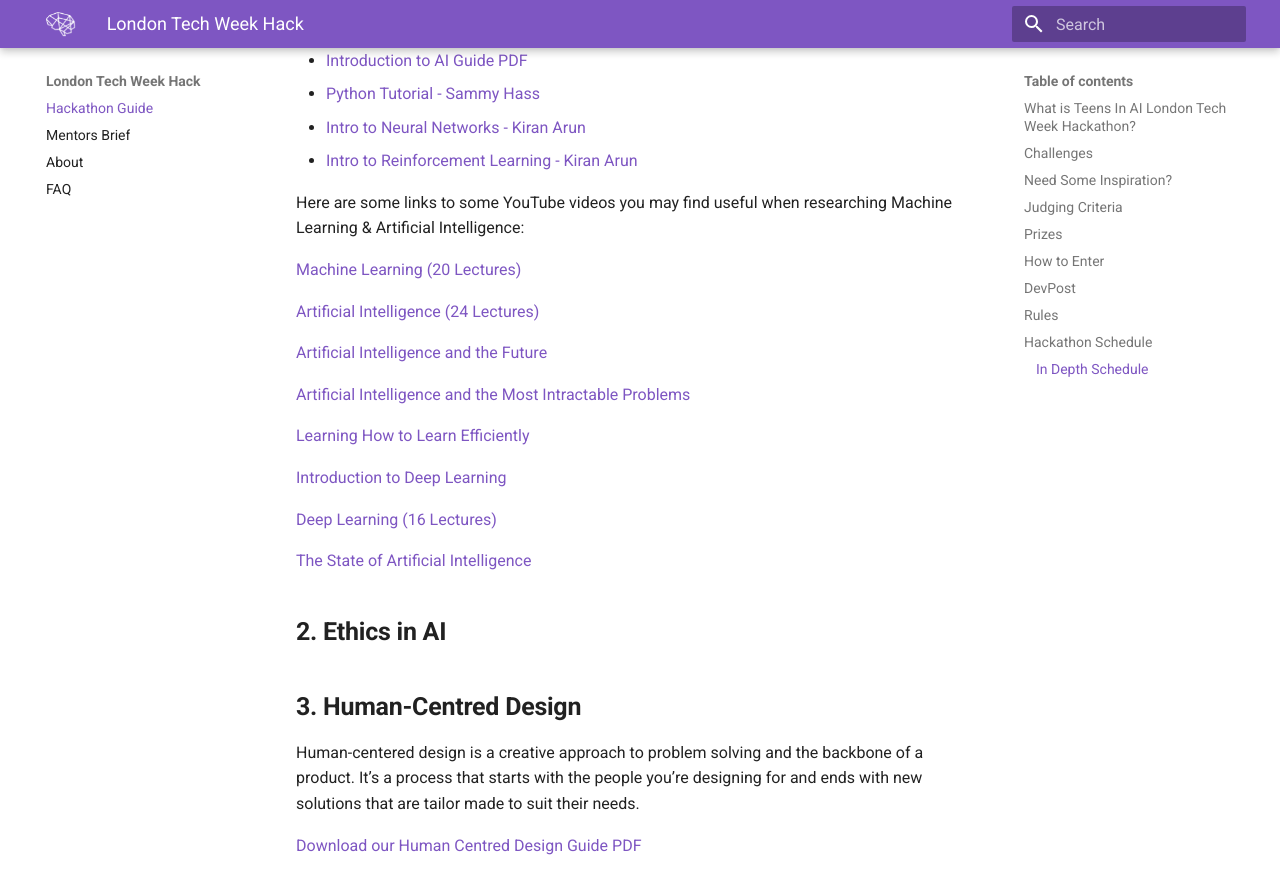
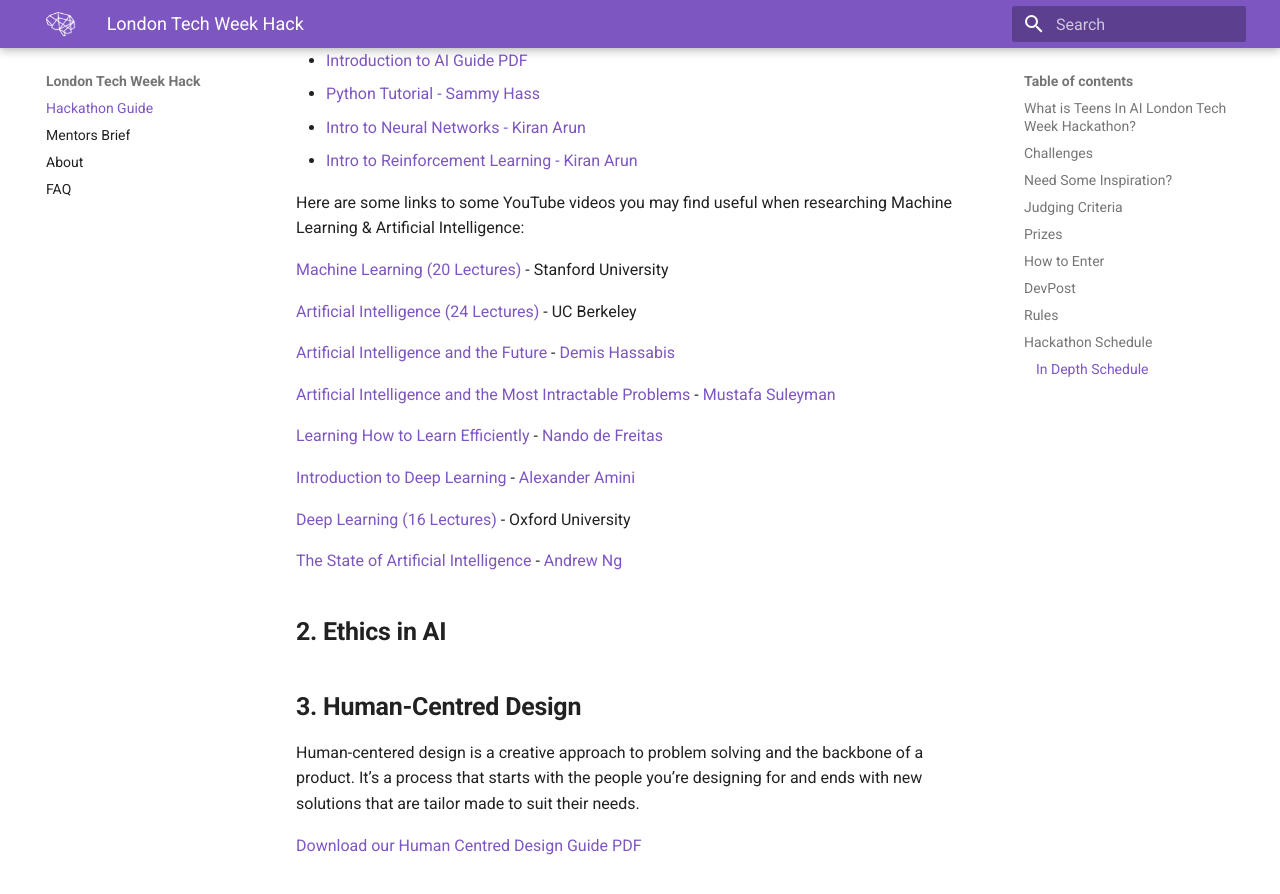
Before and after one commit to elenasinel/tech-week, an MkDocs documentation site: the page built from docs/index.md, in a window 1280 px wide and 900 px high, scrolled down 6907 px. Shown: the top 894 px of the window. Built offline with MkDocs 1.6.1 and Material for MkDocs 9.7.7, drawn with Linux system fonts in a browser that asks for light colours.

Commit message:
Update Documentation “index”

```diff
--- a/docs/index.md
+++ b/docs/index.md
@@ -126,21 +126,21 @@
 
 Here are some links to some YouTube videos you may find useful when researching Machine Learning & Artificial Intelligence:
 
-[Machine Learning (20 Lectures)](https://www.youtube.com/playlist?list=PLA89DCFA6ADACE599)
+[Machine Learning (20 Lectures)](https://www.youtube.com/playlist?list=PLA89DCFA6ADACE599) - Stanford University
 
-[Artificial Intelligence (24 Lectures)](https://www.youtube.com/playlist?list=PL6MuV0DF6AuoviA41dtji6q-PM4hvAcNk)
+[Artificial Intelligence (24 Lectures)](https://www.youtube.com/playlist?list=PL6MuV0DF6AuoviA41dtji6q-PM4hvAcNk) - UC Berkeley
 
-[Artificial Intelligence and the Future](https://www.youtube.com/watch?v=i3lEG6aRGm8&feature=youtu.be)
+[Artificial Intelligence and the Future](https://www.youtube.com/watch?v=i3lEG6aRGm8&feature=youtu.be) - [Demis Hassabis](https://twitter.com/demishassabis)
 
-[Artificial Intelligence and the Most Intractable Problems](https://www.youtube.com/watch?v=KF1KhuoX2w4&feature=youtu.be)
+[Artificial Intelligence and the Most Intractable Problems](https://www.youtube.com/watch?v=KF1KhuoX2w4&feature=youtu.be) - [Mustafa Suleyman](https://twitter.com/mustafasuleymn)
 
-[Learning How to Learn Efficiently](https://www.youtube.com/watch?v=z8937RleAZo&feature=youtu.be)
+[Learning How to Learn Efficiently](https://www.youtube.com/watch?v=z8937RleAZo&feature=youtu.be) - [Nando de Freitas](https://twitter.com/nandodf)
 
-[Introduction to Deep Learning](https://www.youtube.com/watch?v=JN6H4rQvwgY&feature=youtu.be)
+[Introduction to Deep Learning](https://www.youtube.com/watch?v=JN6H4rQvwgY&feature=youtu.be) - [Alexander Amini](https://twitter.com/xanamini)
 
-[Deep Learning (16 Lectures)](https://www.youtube.com/playlist?list=PLE6Wd9FR--EfW8dtjAuPoTuPcqmOV53Fu)
+[Deep Learning (16 Lectures)](https://www.youtube.com/playlist?list=PLE6Wd9FR--EfW8dtjAuPoTuPcqmOV53Fu) - Oxford University
 
-[The State of Artificial Intelligence](https://www.youtube.com/watch?v=NKpuX_yzdYs&feature=youtu.be)
+[The State of Artificial Intelligence](https://www.youtube.com/watch?v=NKpuX_yzdYs&feature=youtu.be) - [Andrew Ng](https://twitter.com/AndrewYNg)
 
 ## **2. Ethics in AI**
 
```
